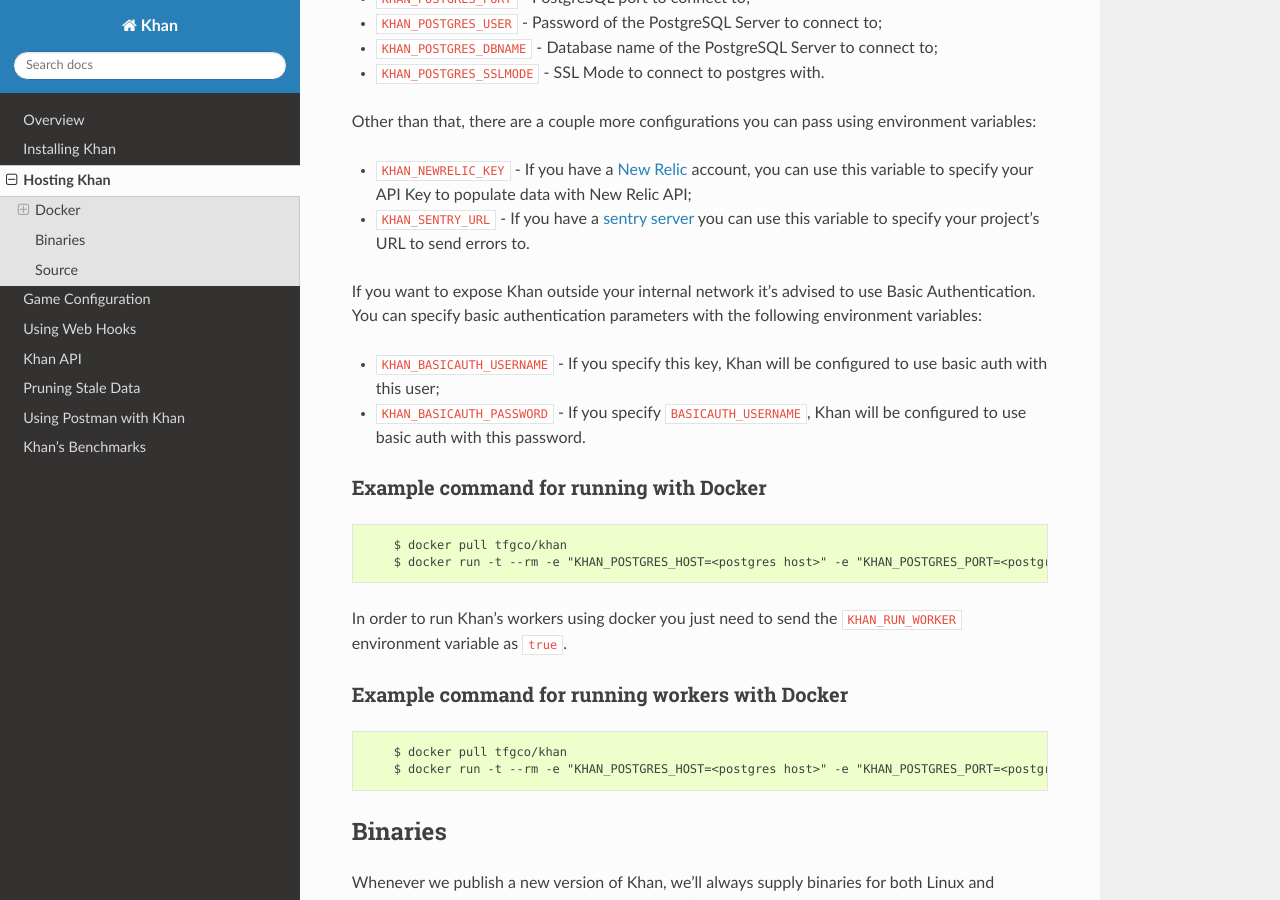
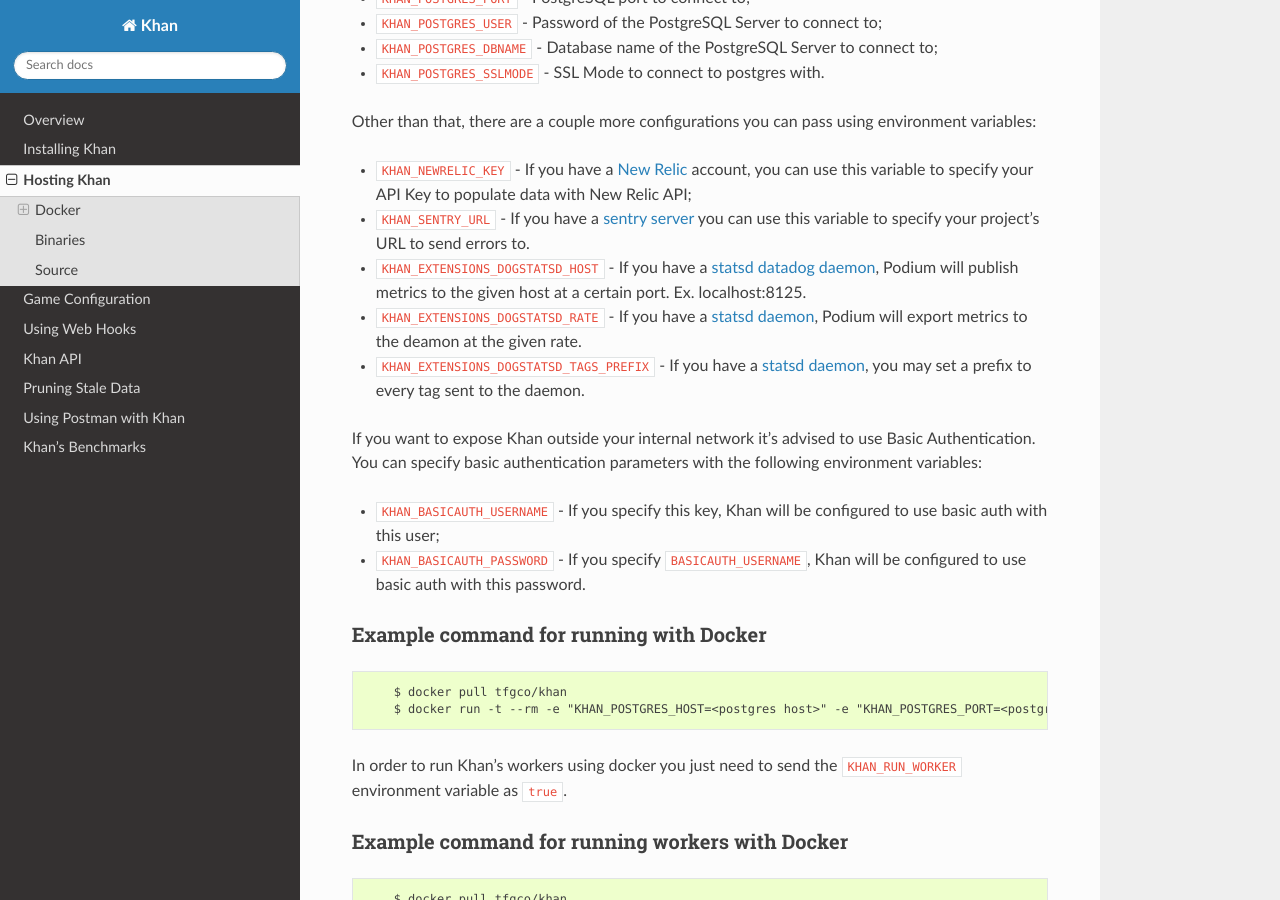
Before and after one commit to topfreegames/khan, a Sphinx documentation site: the page built from docs/hosting.md, in a window 1280 px wide and 900 px high, scrolled down 472 px. Built offline with Sphinx 7.4.7 and the Read the Docs theme 2.0.0, drawn with Linux system fonts in a browser that asks for light colours.

Commit message:
Update docs explaining new Datadog StatsD ENV variables

```diff
--- a/docs/hosting.md
+++ b/docs/hosting.md
@@ -19,6 +19,9 @@
 
 * `KHAN_NEWRELIC_KEY` - If you have a [New Relic](https://newrelic.com/) account, you can use this variable to specify your API Key to populate data with New Relic API;
 * `KHAN_SENTRY_URL` - If you have a [sentry server](https://docs.getsentry.com/hosted/) you can use this variable to specify your project's URL to send errors to.
+* `KHAN_EXTENSIONS_DOGSTATSD_HOST` - If you have a [statsd datadog daemon](https://docs.datadoghq.com/developers/dogstatsd/), Podium will publish metrics to the given host at a certain port. Ex. localhost:8125.
+* `KHAN_EXTENSIONS_DOGSTATSD_RATE` - If you have a [statsd daemon](https://docs.datadoghq.com/developers/dogstatsd/), Podium will export metrics to the deamon at the given rate.
+* `KHAN_EXTENSIONS_DOGSTATSD_TAGS_PREFIX` - If you have a [statsd daemon](https://docs.datadoghq.com/developers/dogstatsd/), you may set a prefix to every tag sent to the daemon.
 
 If you want to expose Khan outside your internal network it's advised to use Basic Authentication. You can specify basic authentication parameters with the following environment variables:
 
```
